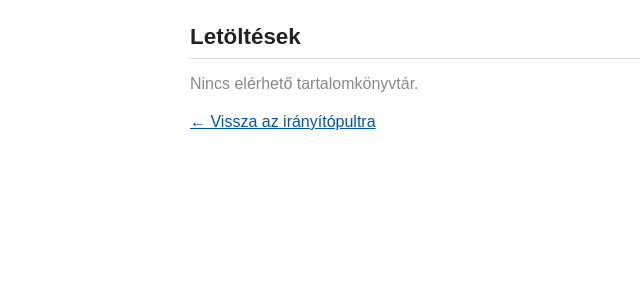
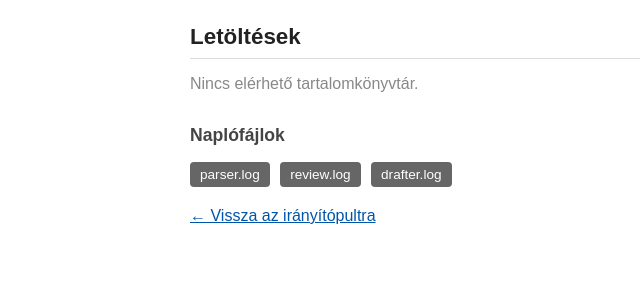
Before and after one commit to Homoki-Ugyvedi-Iroda/budapest-bar-media-observatory-mvp, a Flask app: page /downloads in a window 1280 px wide. Shown: the part 88-388 px from the top of the page, without its empty margins (0-640 px from the left). Run offline with Flask 3, Linux system fonts and the light colour scheme; the visitor is signed in with stand-in values (Sample User, id 1).

Commit message:
dokumentáció igazítása és napló letöltési funkció

```diff
--- a/app.py
+++ b/app.py
@@ -496,6 +496,20 @@ def downloads():
     return render_template("downloads.html", entries=entries)
 
 
+@app.route("/downloads/logs/<logname>")
+@login_required
+def download_log(logname):
+    allowed = {"parser.log", "review.log", "drafter.log"}
+    if logname not in allowed:
+        flash("Ismeretlen naplófájl.", "error")
+        return redirect(url_for("downloads"))
+    path = os.path.join("logs", logname)
+    if not os.path.exists(path):
+        flash(f"A naplófájl nem található: {logname}", "error")
+        return redirect(url_for("downloads"))
+    return send_file(path, as_attachment=True, download_name=logname, mimetype="text/plain")
+
+
 @app.route("/downloads/<item_date>/newsletter")
 @login_required
 def download_newsletter(item_date):
--- a/templates/downloads.html
+++ b/templates/downloads.html
@@ -50,5 +50,12 @@
 <p style="color:#888">Nincs elérhető tartalomkönyvtár.</p>
 {% endif %}
 
+<h2 style="margin-top:32px">Naplófájlok</h2>
+<p>
+  <a href="{{ url_for('download_log', logname='parser.log') }}" class="btn btn-secondary" style="font-size:.85em;padding:5px 10px;margin-right:6px">parser.log</a>
+  <a href="{{ url_for('download_log', logname='review.log') }}" class="btn btn-secondary" style="font-size:.85em;padding:5px 10px;margin-right:6px">review.log</a>
+  <a href="{{ url_for('download_log', logname='drafter.log') }}" class="btn btn-secondary" style="font-size:.85em;padding:5px 10px">drafter.log</a>
+</p>
+
 <p style="margin-top:20px"><a href="{{ url_for('dashboard') }}">&larr; Vissza az irányítópultra</a></p>
 {% endblock %}
```
Also changed, not shown: TODO.md (added, +14 -0 lines), README.md.
